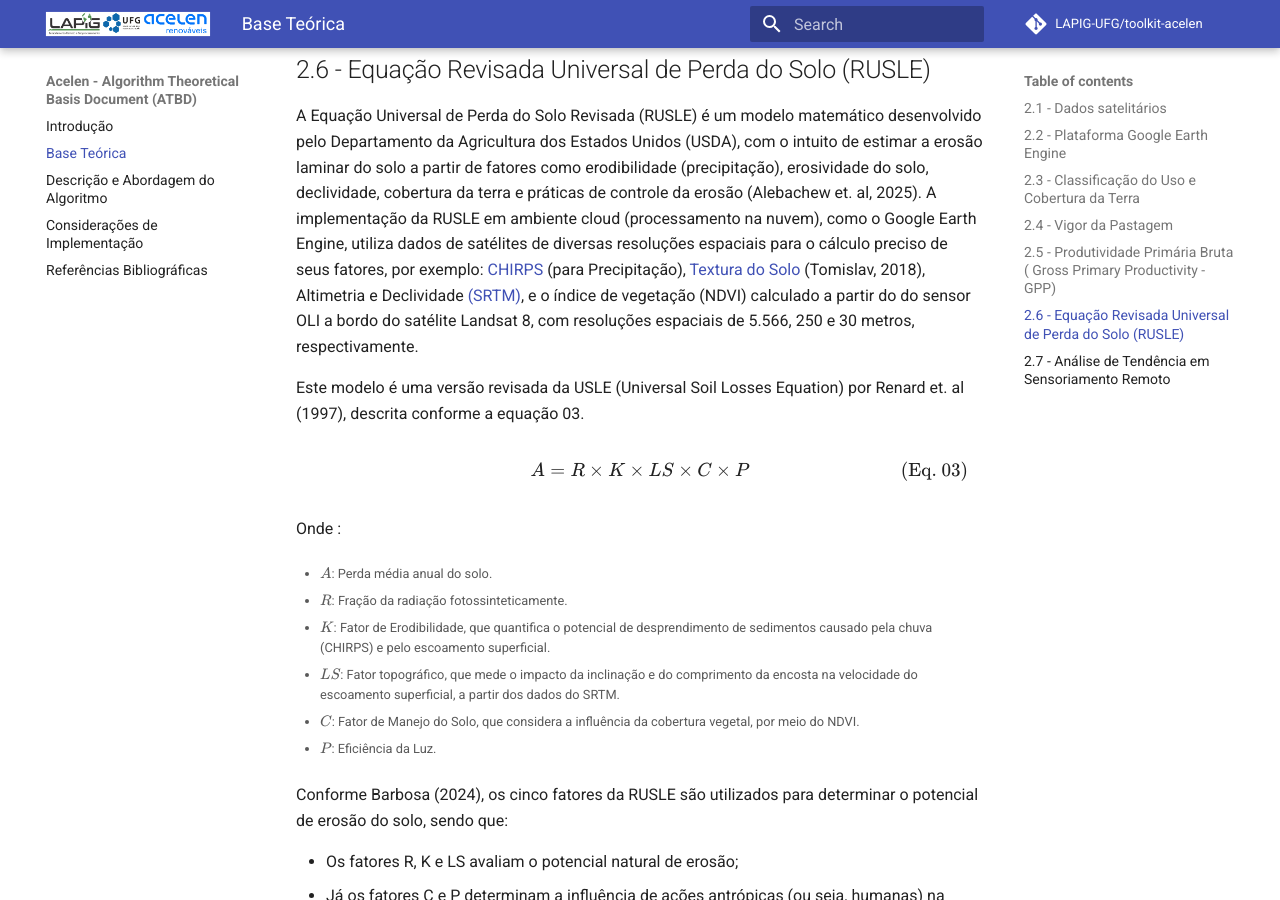
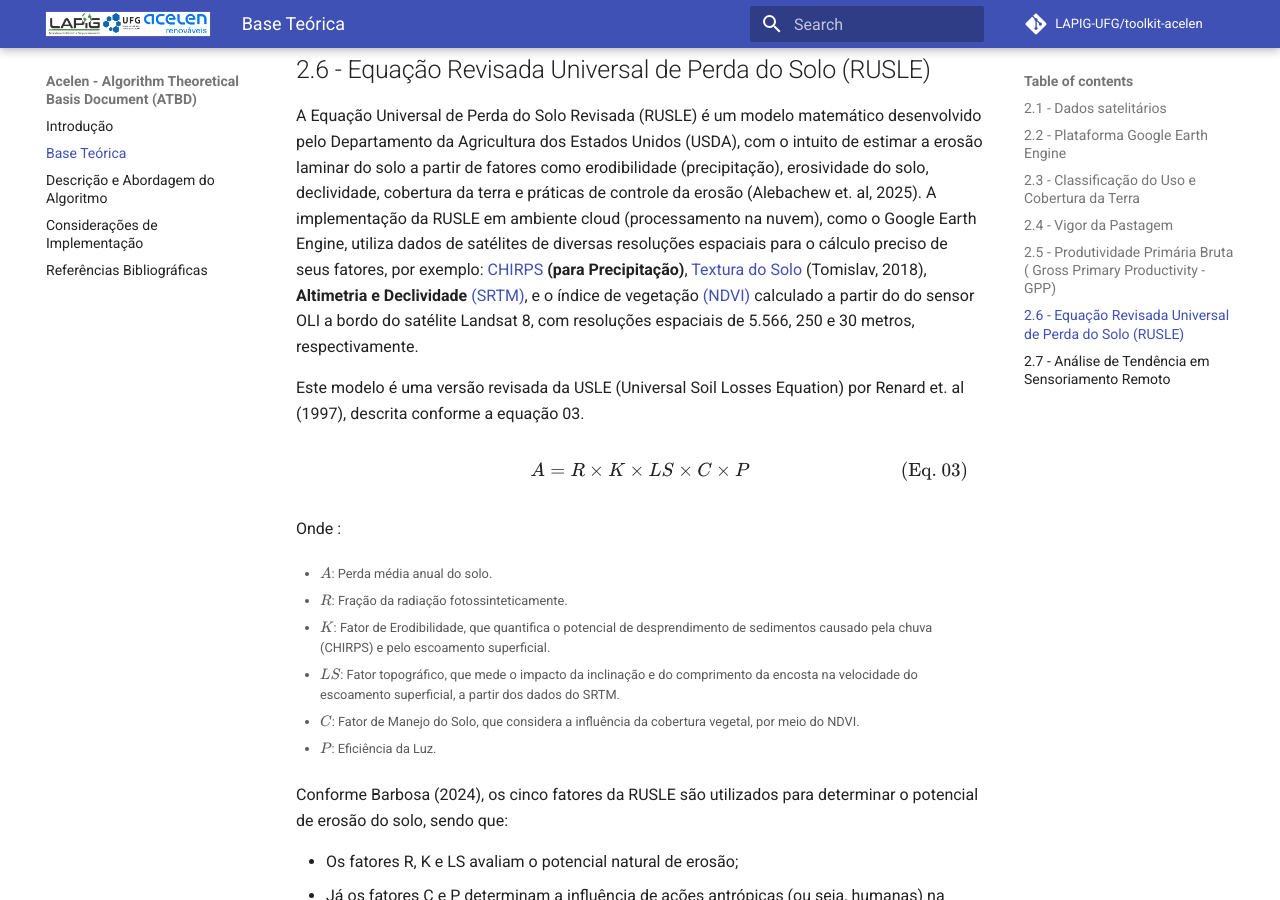
Before and after one commit to lapig-ufg/lapig-acelen, an MkDocs documentation site: the page built from docs/02_BASE_TEORICA.md, in a window 1280 px wide and 900 px high, scrolled down 5318 px. Built offline with MkDocs 1.6.1 and Material for MkDocs 9.7.7, drawn with Linux system fonts in a browser that asks for light colours; comment, search, counter and statistics services are not loaded; part of the change alters nothing that is shown.

```diff
--- a/docs/02_BASE_TEORICA.md
+++ b/docs/02_BASE_TEORICA.md
@@ -112,7 +112,7 @@ Neste projeto, teremos por referência as estratégias adotadas por Isik et al.(
 
 ## 2.6 - Equação Revisada Universal de Perda do Solo (RUSLE)
 
-A Equação Universal de Perda do Solo Revisada (RUSLE) é um modelo matemático desenvolvido pelo Departamento da Agricultura dos Estados Unidos (USDA), com o intuito de estimar a erosão laminar do solo a partir de fatores como erodibilidade (precipitação), erosividade do solo, declividade, cobertura da terra e práticas de controle da erosão (Alebachew et. al, 2025). A implementação da RUSLE em ambiente cloud (processamento na nuvem), como o Google Earth Engine, utiliza dados de satélites de diversas resoluções espaciais para o cálculo preciso de seus fatores, por exemplo: [CHIRPS](https://www.chc.ucsb.edu/data/chirps) (para Precipitação), [Textura do Solo](https://zenodo.org/records/2525817) (Tomislav, 2018), Altimetria e Declividade [(SRTM)](https://www.earthdata.nasa.gov/data/instruments/srtm), e o índice de vegetação (NDVI) calculado a partir do do sensor OLI a bordo do satélite Landsat 8, com resoluções espaciais de 5.566, 250 e 30 metros, respectivamente.
+A Equação Universal de Perda do Solo Revisada (RUSLE) é um modelo matemático desenvolvido pelo Departamento da Agricultura dos Estados Unidos (USDA), com o intuito de estimar a erosão laminar do solo a partir de fatores como erodibilidade (precipitação), erosividade do solo, declividade, cobertura da terra e práticas de controle da erosão (Alebachew et. al, 2025). A implementação da RUSLE em ambiente cloud (processamento na nuvem), como o Google Earth Engine, utiliza dados de satélites de diversas resoluções espaciais para o cálculo preciso de seus fatores, por exemplo: [CHIRPS](https://www.chc.ucsb.edu/data/chirps) **(para Precipitação)**, [Textura do Solo](https://zenodo.org/records/2525817) (Tomislav, 2018), **Altimetria e Declividade** [(SRTM)](https://www.earthdata.nasa.gov/data/instruments/srtm), e o índice de vegetação [(NDVI)](https://ntrs.nasa.gov/api/citations/19750020419/downloads/19750020419.pdf) calculado a partir do do sensor OLI a bordo do satélite Landsat 8, com resoluções espaciais de 5.566, 250 e 30 metros, respectivamente.
 
 Este modelo é uma versão revisada da USLE (Universal Soil Losses Equation) por Renard et. al (1997), descrita conforme a equação 03.
 
```
